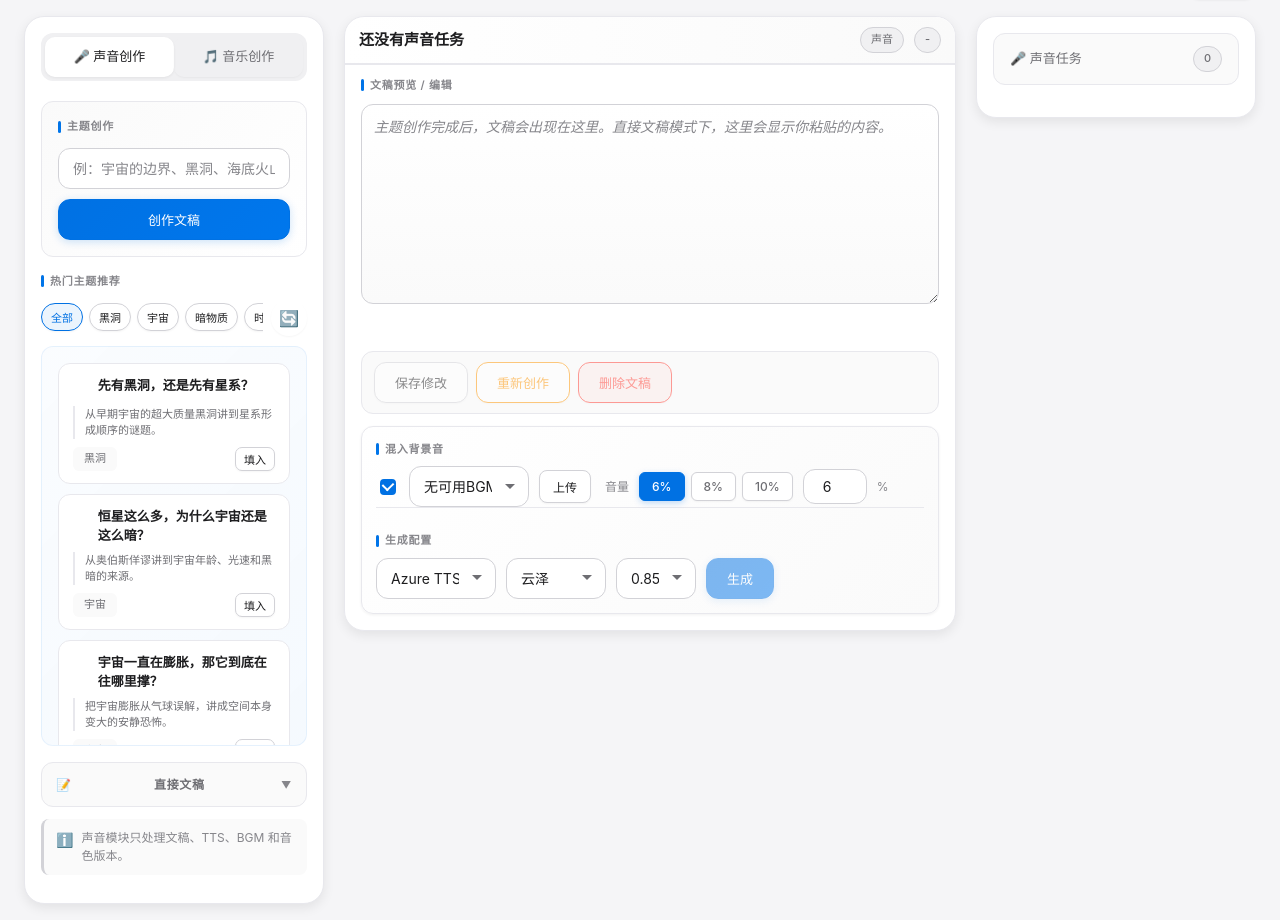
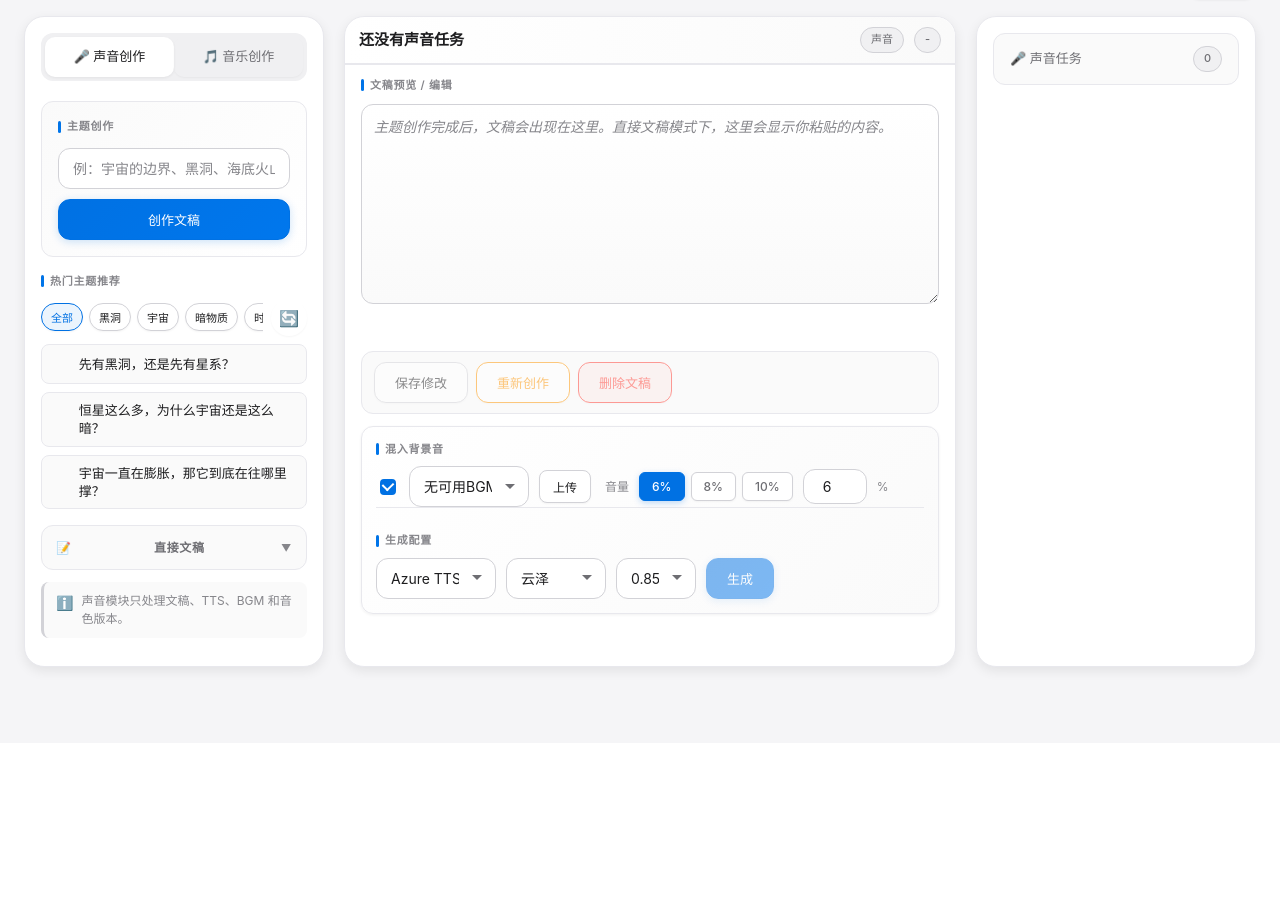
Before and after one commit to harryper/voice-studio, a Flask app: template templates/index.html in a window 1280 px wide. Shown: the part 57-977 px from the top of the page. After the commit the page ends 734 px from the top, so only its background shows below. Run offline with Flask 3, Linux system fonts and the light colour scheme; the template is opened without the code that fills it, so the values that code supplies are empty; the visitor is signed in with stand-in values (Sample User, id 1).

Commit message:
fix(ui): simplify topic cards and fix null onclick error
Remove unused card elements (description, badge, action button) and
fix crash caused by querySelector on non-existent [data-action="use"].
Align jobs panel height with center panel.

```diff
--- a/templates/index.html
+++ b/templates/index.html
@@ -118,12 +118,12 @@
       display: grid;
       grid-template-columns: 300px minmax(0, 1fr) 280px;
       gap: 20px;
-      align-items: start;
+      align-items: stretch;
     }
 
     .jobs-panel {
-      position: sticky;
-      top: 24px;
+      display: flex;
+      flex-direction: column;
     }
 
     /* ─── Panel ─── */
@@ -496,7 +496,7 @@
       display: grid;
       gap: 8px;
       margin-top: 14px;
-      max-height: 280px;
+      flex: 1;
       overflow-y: auto;
     }
 
@@ -897,9 +897,9 @@
     }
     .topic-rec-card {
       border: 1px solid var(--border-light);
-      background: var(--surface);
-      border-radius: var(--radius-md);
-      padding: 12px 14px;
+      background: var(--surface-2);
+      border-radius: var(--radius-sm);
+      padding: 8px 12px;
       text-align: left;
       cursor: pointer;
       transition: all .2s cubic-bezier(0.4, 0, 0.2, 1);
@@ -933,13 +933,13 @@
     }
     .topic-rec-title {
       font-size: 13px;
-      font-weight: 600;
-      line-height: 1.5;
+      font-weight: 500;
+      line-height: 1.4;
       color: var(--text);
       display: flex;
-      align-items: flex-start;
+      align-items: center;
       gap: 6px;
-      margin-bottom: 6px;
+      margin: 0;
     }
 
     .topic-rec-title::before {
@@ -1093,14 +1093,8 @@
     /* ─── Topic Recommendations Enhanced ─── */
     .topic-recs {
       display: grid;
-      gap: 10px;
-      margin-top: 10px;
-      padding: 16px;
-      background: linear-gradient(135deg, rgba(0,113,227,0.02) 0%, rgba(0,119,237,0.04) 100%);
-      border-radius: var(--radius-md);
-      border: 1px solid rgba(0,113,227,0.08);
-      max-height: 400px;
-      overflow-y: auto;
+      gap: 8px;
+      margin-top: 8px;
     }
 
     .topic-recs::-webkit-scrollbar {
@@ -1896,19 +1890,8 @@
         card.className = 'topic-rec-card';
         card.innerHTML = `
           <div class="topic-rec-title">${escapeHtml(item.title)}</div>
-          <div class="topic-rec-angle">${escapeHtml(item.angle || '点击填入主题，可再手动微调。')}</div>
-          <div class="topic-rec-meta">
-            <span class="topic-badge">${escapeHtml(item.category || '推荐')}</span>
-            <div class="topic-rec-actions">
-              <button type="button" data-action="use">填入</button>
-            </div>
-          </div>
         `;
         card.onclick = () => useTopicRecommendation(item);
-        card.querySelector('[data-action="use"]').onclick = (event) => {
-          event.stopPropagation();
-          useTopicRecommendation(item);
-        };
         wrap.appendChild(card);
       });
     }
```
